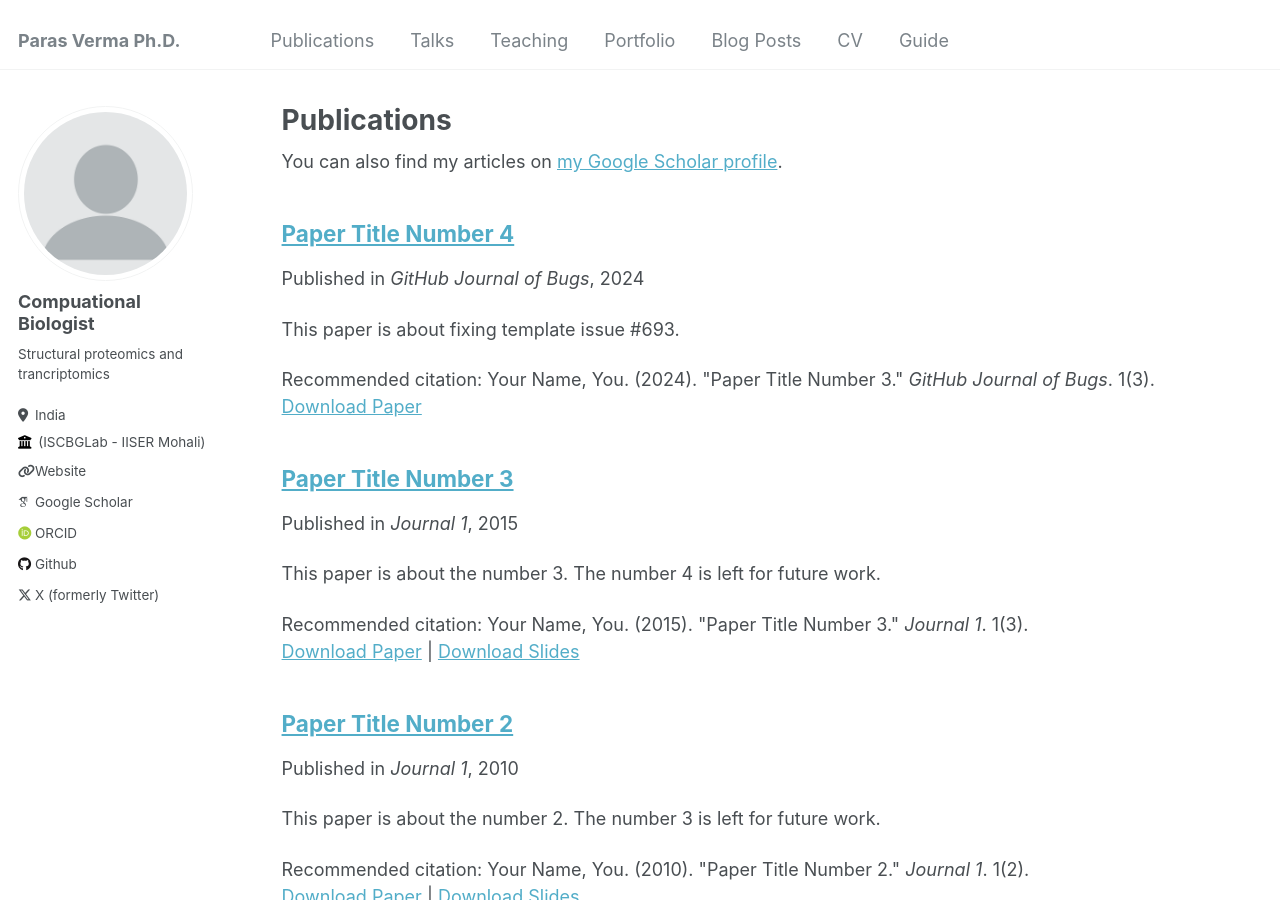
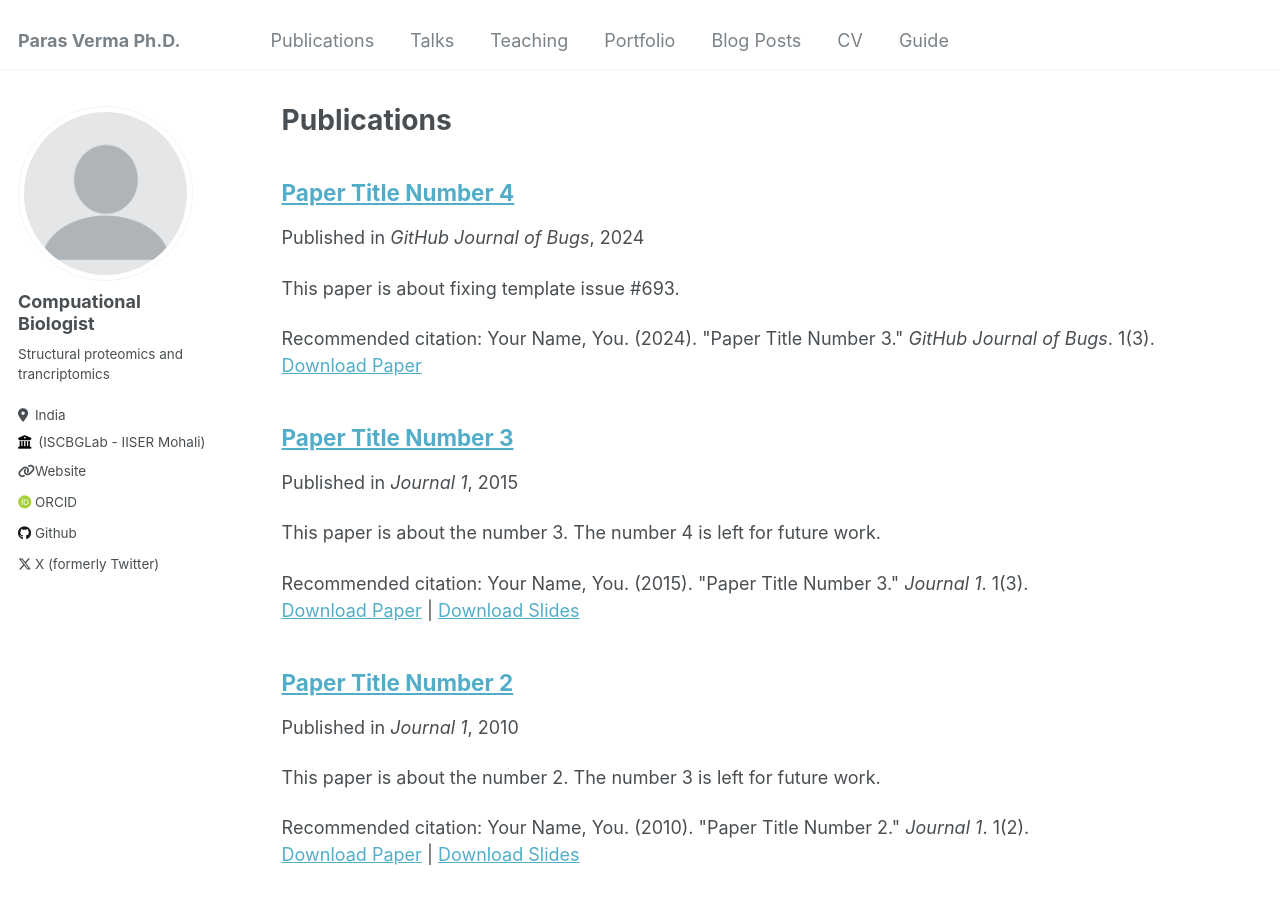
Before and after one commit to parasvcb/parasvcb.github.io, a Jekyll site: the page built from _pages/publications.md, in a window 1280 px wide and 900 px high. Built offline with Jekyll 4.4.1, drawn with Linux system fonts in a browser that asks for light colours; some web fonts are replaced; some of the changed lines change nothing that is shown.

Commit message:
Update _config.yml

```diff
--- a/_config.yml
+++ b/_config.yml
@@ -30,8 +30,6 @@
   uri              : "https://shashibp-lab.github.io"
 
   # Academic websites
-  arxiv            : # URL - Update with the correct link to your profile
-  googlescholar    : "https://scholar.google.com/citations?user=PS_CX0AAAAAJ"
   impactstory      : # URL
   orcid            : "http://orcid.org/0000-0002-1649-4733"
   semantic         : # URL
```
